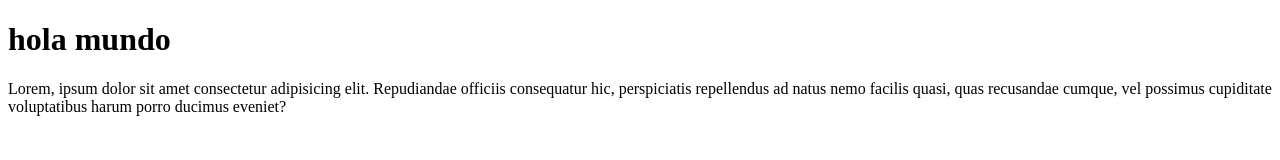
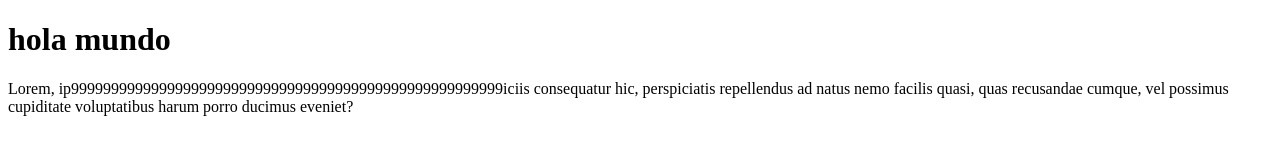
Before and after one commit to juanpablogualchi/pruebas, a plain HTML site: page index.html in a window 1280 px wide. Drawn offline with Linux system fonts and the light colour scheme.

Commit message:
agregue 9999

```diff
--- a/index.html
+++ b/index.html
@@ -6,7 +6,7 @@
 </head>
 <body>
     <h1>hola mundo</h1>
-    <p>Lorem, ipsum dolor sit amet consectetur adipisicing elit. Repudiandae officiis consequatur hic, perspiciatis repellendus ad natus nemo facilis quasi, quas recusandae cumque, vel possimus cupiditate voluptatibus harum porro ducimus eveniet?</p>
+    <p>Lorem, ip999999999999999999999999999999999999999999999999999999iciis consequatur hic, perspiciatis repellendus ad natus nemo facilis quasi, quas recusandae cumque, vel possimus cupiditate voluptatibus harum porro ducimus eveniet?</p>
 </body>
 <script src="./app.js"></script>
 </html>
```
